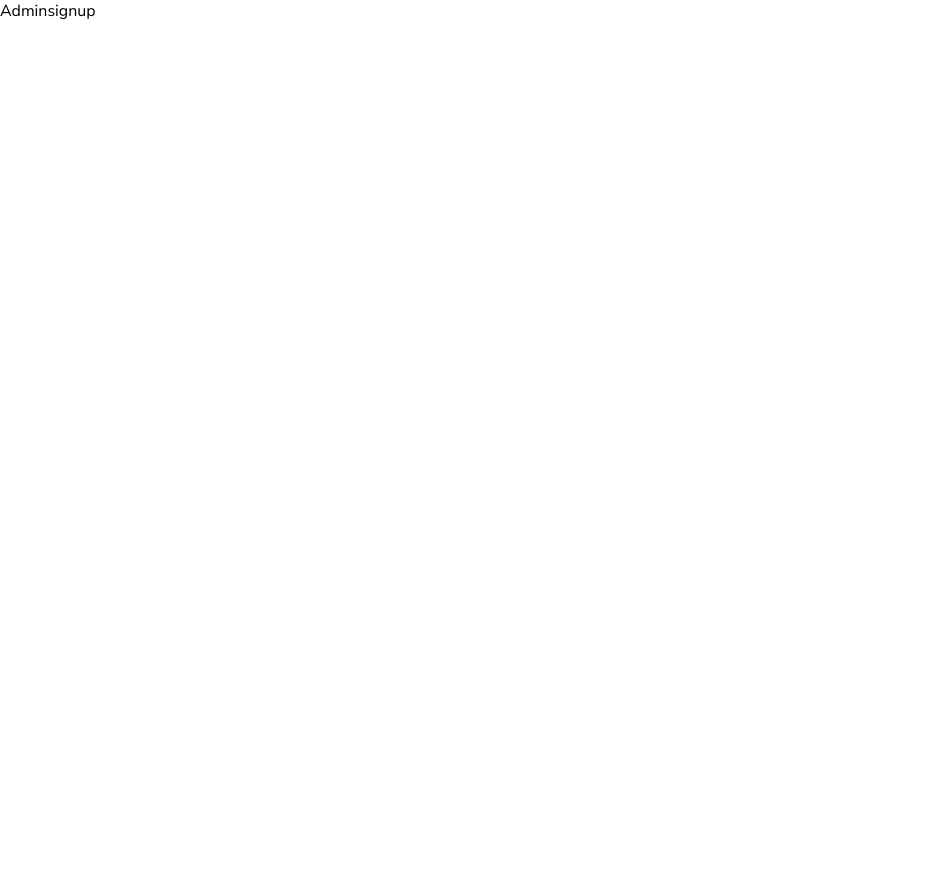
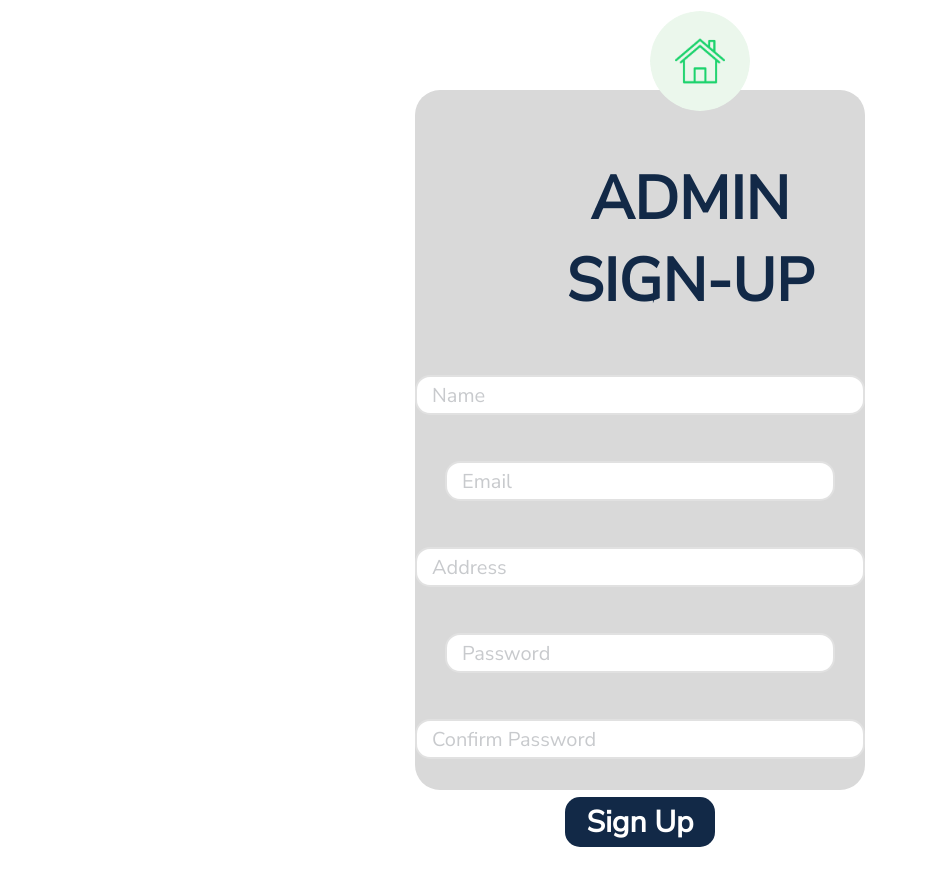
Before and after one commit to codingvaleria/housyproperties-frontend, a React (Create React App) app: page /admin/signup in a window 1280 px wide. Shown: the whole page, without its empty margins (0-928 px from the left). Before the commit the page ends 800 px from the top, so only its background shows below. Built offline with nearby package versions, Linux system fonts and the light colour scheme; a web font is replaced by a local one.

Commit message:
Admin Signup page

```diff
--- a/src/admin/components/adminsignup/Adminsignup.css
+++ b/src/admin/components/adminsignup/Adminsignup.css
@@ -0,0 +1,95 @@
+.main-a {
+    height: 100vh;
+    text-align: center;
+    justify-content: center;
+    display: flex;
+    padding-top: 90px;
+  }
+
+  .formfield-a {
+    display: flex;
+    align-items: center;
+    height: 700px;
+    width: 450px;
+    justify-content: center;
+    border-radius: 25px;
+    background-color: #d9d9d9;
+  }
+
+  .logo {
+    padding-bottom: 20px;
+    justify-content: center;
+    display: flex;
+  }
+
+  .logo-container {
+    border-radius: 150px;
+    align-items: center;
+    justify-content: center;
+    display: flex;
+    height: 115px;
+    width: 115px;
+  }
+
+  .logo-img {
+    height: 100px;
+    width: 100px;
+    border-radius: 130px;
+    top: 60px;
+    bottom: 60px;
+  }
+
+  .title {
+    color: #122947;
+  }
+
+  .icon {
+    height: 20px;
+    width: 20px;
+    position: absolute;
+    padding: 12px 0 0 16px;
+    opacity: 50%;
+  }
+
+  .user {
+  padding-left: 50px;
+  font-size: medium;
+  }
+
+  input {
+    height: 40px;
+    width: 200px;
+    border-radius: 10px;
+    border: none;
+    outline: none;
+  }
+
+  .second-input-a {
+    padding: 30px;
+  }
+
+  .second-input-c {
+    padding: 30px;
+  }
+
+  .second-input- {
+    padding: 30px;
+  }
+
+  .login-a {
+    padding: 30px;
+  }
+
+  button {
+    height: 50px;
+    width: 150px;
+    background-color: #122947;
+    font-size: 30px;
+    color: #fff;
+    border-radius: 15px;
+    border: none;
+    outline: none;
+    font-weight: bold;
+    align-items: center;
+    justify-content: center;
+  }
--- a/src/admin/components/adminsignup/Adminsignup.js
+++ b/src/admin/components/adminsignup/Adminsignup.js
@@ -1,7 +1,148 @@
-import React from "react";
+import React, { useState } from "react";
+import "./Adminsignup.css";
+import { useNavigate } from "react-router-dom";
+import logo from "../../../images/logo.png";
 
-function Adminsignup() {
-  return <div>Adminsignup</div>;
+
+function AdminSignUp({ onLogin }) {
+  const [username, setUsername] = useState("");
+  const [email, setEmail] = useState("");
+  const [address, setAddress] = useState("");
+  const [password, setPassword] = useState("");
+  const [passwordConfirmation, setPasswordConfirmation] = useState("");
+  const [errors, setErrors] = useState([]);
+  // eslint-disable-next-line no-unused-vars
+  const [isLoading, setIsLoading] = useState(false);
+  const navigate = useNavigate();
+
+  function handleSubmit(e) {
+    e.preventDefault();
+    setErrors([]);
+    setIsLoading(true);
+    fetch("/adminsignup", {
+      method: "POST",
+      headers: {
+        "Content-Type": "application/json",
+      },
+      body: JSON.stringify({
+        username,
+        email,
+        password,
+        password_confirmation: passwordConfirmation,
+      }),
+    }).then((r) => {
+      setIsLoading(false);
+      if (r.ok) {
+        r.json().then((user) => onLogin(user));
+        navigate(`/adminlogin`);
+      } else {
+        r.json().then((err) => setErrors(err.errors));
+      }
+    });
+  }
+
+  return (
+    <div className="main-a">
+      <div className="formfield-a">
+        <form id="form" onSubmit={handleSubmit}>
+          <div className="logo">
+            <div className="logo-container">
+              <img src={logo} alt="logo" className="logo-img"></img>
+            </div>
+          </div>
+
+          <div className="title">
+            <h1>Admin Sign-Up</h1>
+          </div>
+
+          <div>
+          <i /*class="fa fa-user" aria-hidden="true"*/></i>
+
+            <input
+              type="text"
+              id="username"
+              name="username"
+              placeholder="Name"
+              value={username}
+              className="user"
+              onChange={(e) => setUsername(e.target.value)}
+            />
+          </div>
+
+          <div className="second-input-a">
+            <img /*src={envelope_icon} alt="email" className="icon"*/ />
+
+            <input
+              type="text"
+              id="email"
+              name="email"
+              placeholder="Email"
+              value={email}
+              className="user"
+              onChange={(e) => setEmail(e.target.value)}
+            />
+          </div>
+
+          <div className="second-inpu-b">
+            <img /*src={address_icon} alt="address" className="icon" *//>
+
+            <input
+              type="text"
+              id="address"
+              name="address"
+              placeholder="Address"
+              value={address}
+              className="user"
+              onChange={(e) => setAddress(e.target.value)}
+            />
+          </div>
+
+          <div className="second-input-c">
+            <img /* src={key_icon} alt="key" className="icon" *//>
+
+            <input
+              type="password"
+              id="password"
+              name="password"
+              placeholder="Password"
+              value={password}
+              className="user"
+              onChange={(e) => setPassword(e.target.value)}
+            />
+          </div>
+
+          <div className="second-input-d">
+          <i /*class="fa fa-user" aria-hidden="true"*/></i>
+
+            <input
+              type="password"
+              id="password-c"
+              name="confirm-password"
+              placeholder="Confirm Password"
+              value={passwordConfirmation}
+              className="user"
+              onChange={(e) => setPasswordConfirmation(e.target.value)}
+            />
+          </div>
+
+          {errors.length > 0 && (
+            <div className="input-control">
+              <div style={{ color: "red" }}>
+                {errors.map((error, index) => (
+                  <p key={index}>{error}</p>
+                ))}
+              </div>
+            </div>
+          )}
+
+          <div className="login-a">
+            <button onSubmit={handleSubmit} type="submit">
+              Sign Up
+            </button>
+          </div>
+        </form>
+      </div>
+    </div>
+  );
 }
-
-export default Adminsignup;
+export default AdminSignUp;
```
